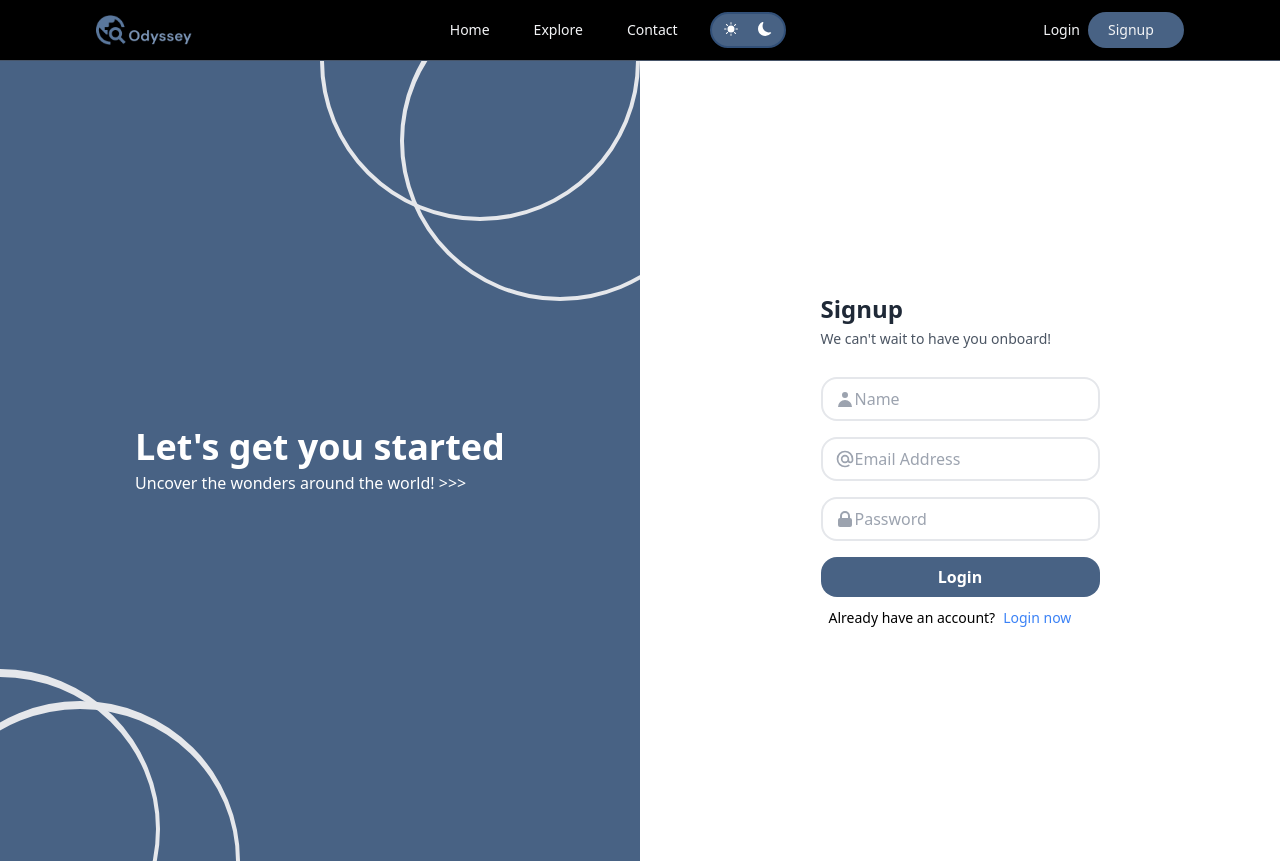
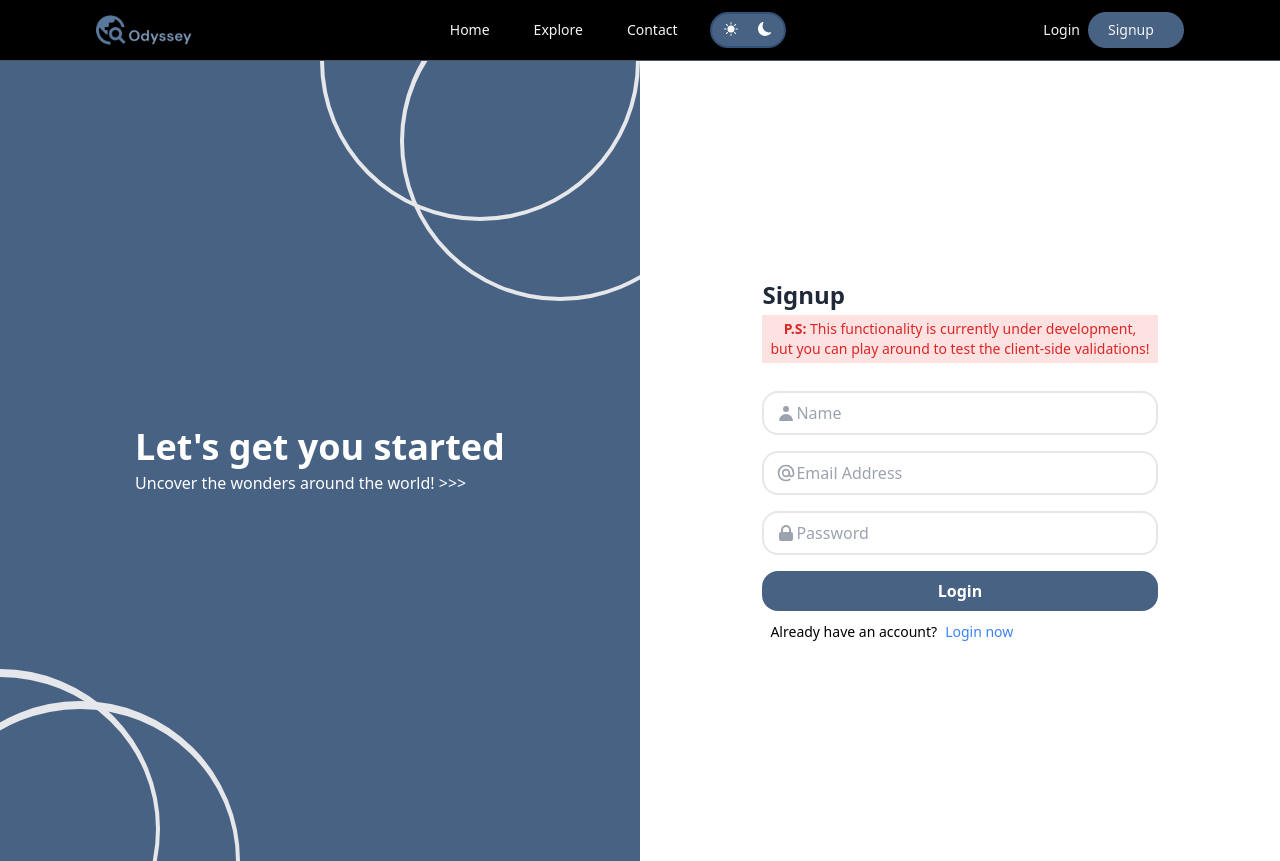
Before and after one commit to chingu-voyages/v43-tier2-team-18, a React (Vite) app: page /signup in a window 1280 px wide. Built offline with nearby package versions, Linux system fonts and the light colour scheme.

Commit message:
add caveat text

```diff
--- a/src/pages/Signup.jsx
+++ b/src/pages/Signup.jsx
@@ -72,8 +72,10 @@ const Signup = () => {
         <div className="flex md:w-1/2 justify-center py-10 items-center bg-white">
           <form className="bg-white" onSubmit={handleSubmit}>
             <h1 className="text-gray-800 font-bold text-2xl mb-1">Signup</h1>
-            <p className="text-sm font-normal text-gray-600 mb-7">
-              We can't wait to have you onboard!
+            <p className="text-sm text-center font-normal py-1 px-2 text-red-600 bg-red-100 mb-7">
+              <b>P.S:</b> This functionality is currently under development,{" "}
+              <br />
+              but you can play around to test the client-side validations!
             </p>
             <div
               className={`${
```
